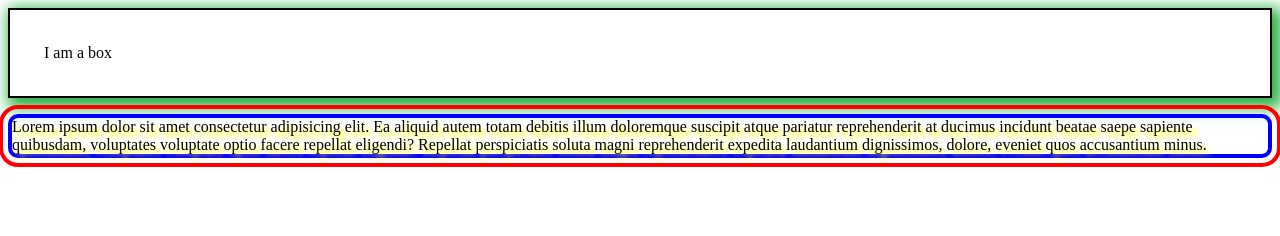
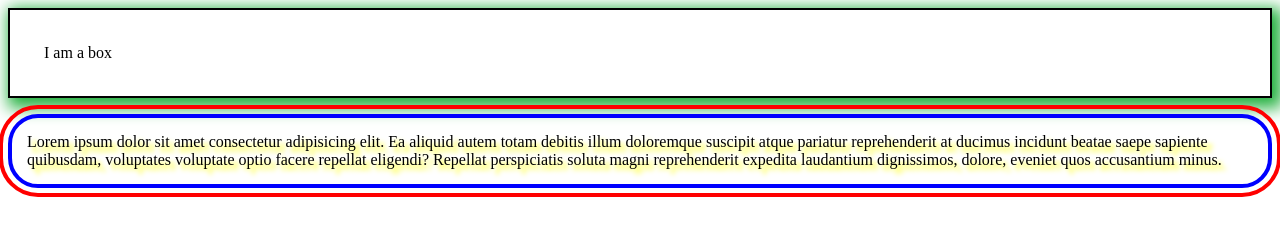
Before and after one commit to iamaadii/Web_development, a plain HTML site: page Day24/index.html in a window 1280 px wide. Drawn offline with Linux system fonts and the light colour scheme.

Commit message:
modified file

```diff
--- a/Day24/index.html
+++ b/Day24/index.html
@@ -10,8 +10,9 @@
                 text-shadow: 5px 5px 5px yellow;
                 outline: 4px solid red;
                 border: 4px solid blue;
+                padding: 15px;
                 outline-offset: 5px;
-                border-radius: 10px;
+                border-radius: 30px;
             }
         </style>
     </head>
```
